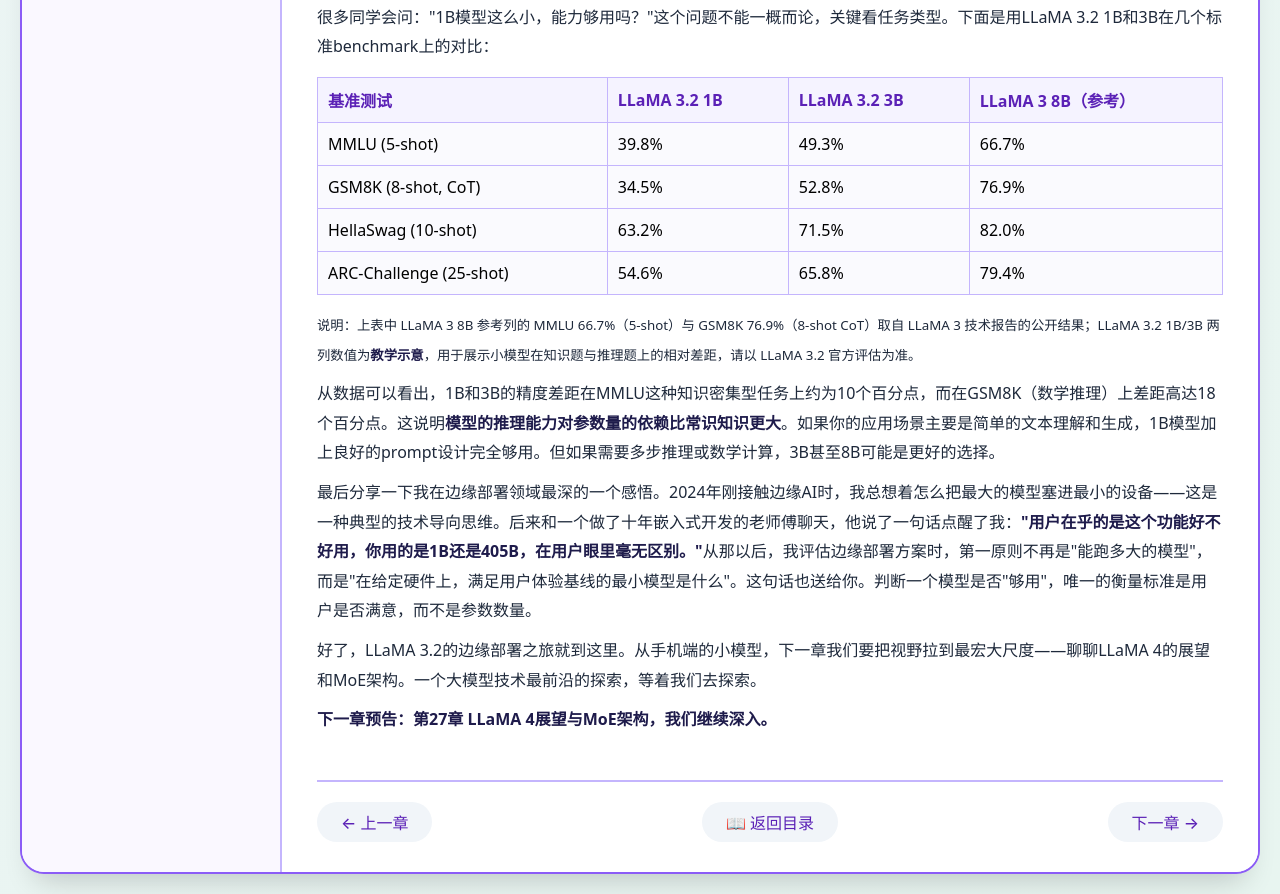
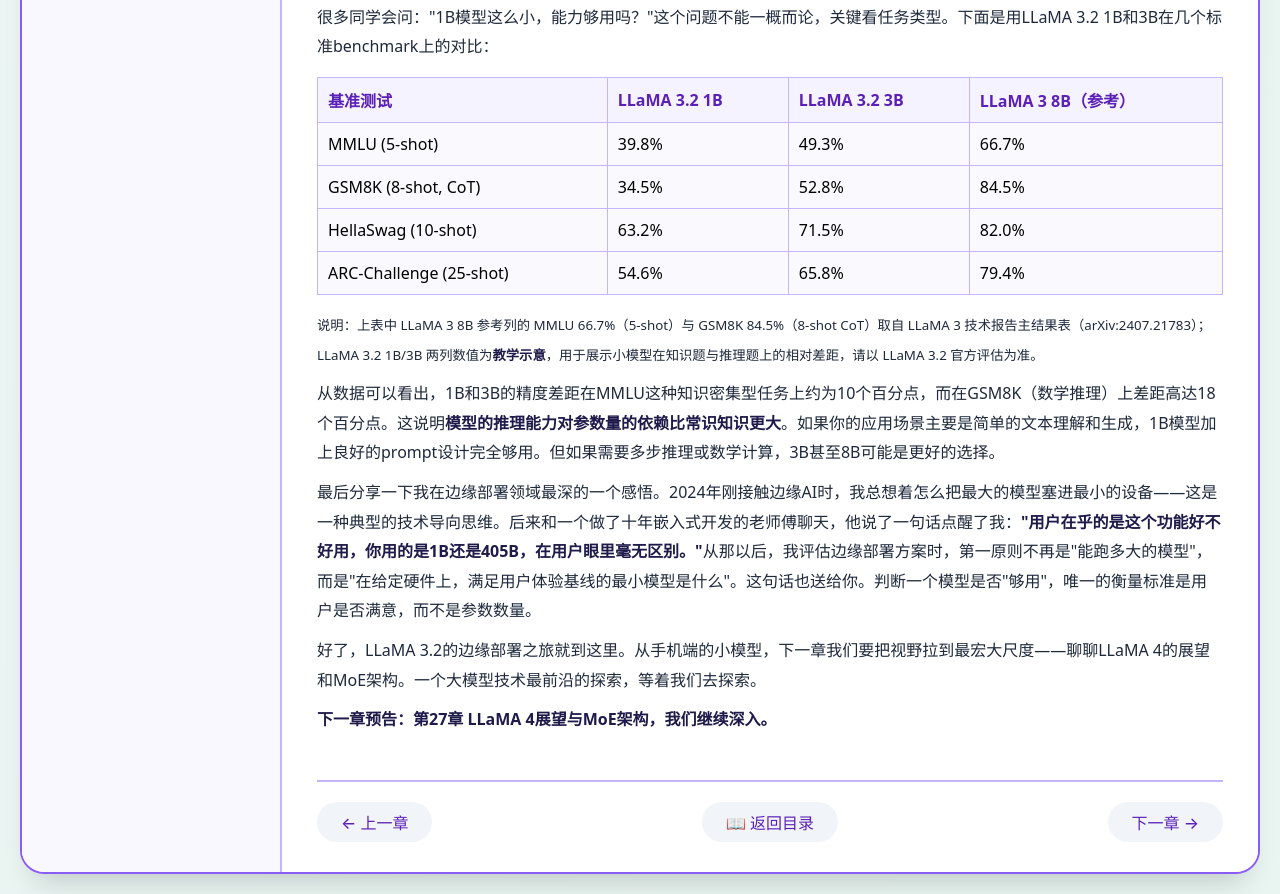
Before and after one commit to 1998x-stack/llama-tutorial, a plain HTML site: page 26.html in a window 1280 px wide. Shown: the part 7273-8167 px from the top of the page. Drawn offline with Linux system fonts and the light colour scheme.

Commit message:
fix(llama-tutorial): correct LLaMA 3 8B GSM8K figure and source in chapter 26

```diff
--- a/26.html
+++ b/26.html
@@ -430,7 +430,7 @@ class QuantizedKVCache:
                 <td>GSM8K (8-shot, CoT)</td>
                 <td>34.5%</td>
                 <td>52.8%</td>
-                <td>76.9%</td>
+                <td>84.5%</td>
             </tr>
             <tr>
                 <td>HellaSwag (10-shot)</td>
@@ -446,7 +446,7 @@ class QuantizedKVCache:
             </tr>
         </table>
 
-        <p><small>说明：上表中 LLaMA 3 8B 参考列的 MMLU 66.7%（5-shot）与 GSM8K 76.9%（8-shot CoT）取自 LLaMA 3 技术报告的公开结果；LLaMA 3.2 1B/3B 两列数值为<strong>教学示意</strong>，用于展示小模型在知识题与推理题上的相对差距，请以 LLaMA 3.2 官方评估为准。</small></p>
+        <p><small>说明：上表中 LLaMA 3 8B 参考列的 MMLU 66.7%（5-shot）与 GSM8K 84.5%（8-shot CoT）取自 LLaMA 3 技术报告主结果表（arXiv:2407.21783）；LLaMA 3.2 1B/3B 两列数值为<strong>教学示意</strong>，用于展示小模型在知识题与推理题上的相对差距，请以 LLaMA 3.2 官方评估为准。</small></p>
 
         <p>从数据可以看出，1B和3B的精度差距在MMLU这种知识密集型任务上约为10个百分点，而在GSM8K（数学推理）上差距高达18个百分点。这说明<strong>模型的推理能力对参数量的依赖比常识知识更大</strong>。如果你的应用场景主要是简单的文本理解和生成，1B模型加上良好的prompt设计完全够用。但如果需要多步推理或数学计算，3B甚至8B可能是更好的选择。</p>
 
```
